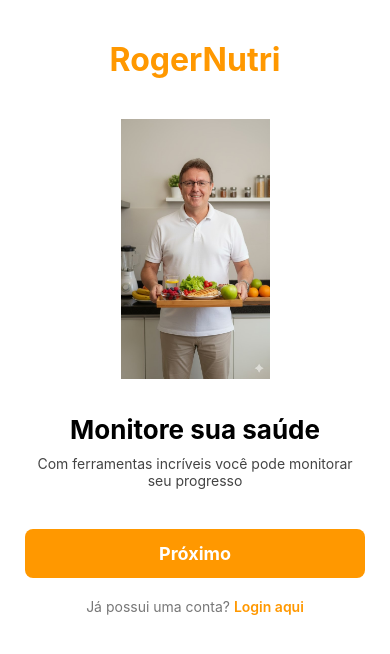
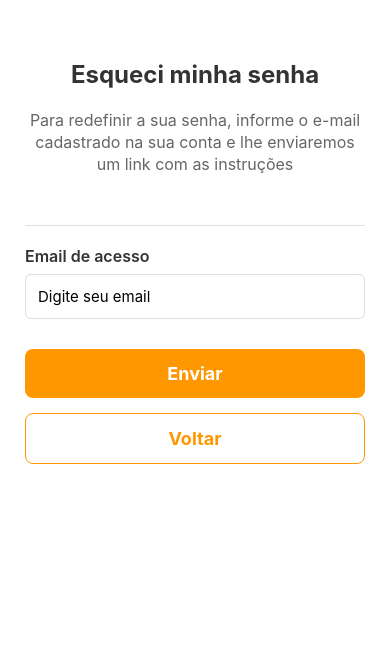
Before and after one commit to hiDaza/RogerNutri, a React Native app: screen /EsqueceuSenha in a window 390 px wide. Shown: the top 654 px of the page. Built offline with nearby package versions, Linux system fonts and the light colour scheme.

Commit message:
add change password screen

```diff
--- a/src/assets/Routes/index.js
+++ b/src/assets/Routes/index.js
@@ -7,6 +7,7 @@ import Onboarding2 from "../pages/Onboarding/Onboarding2";
 import Onboarding3 from "../pages/Onboarding/Onboarding3";
 import Login from "../pages/Login";
 import Cadastro from "../pages/Cadastro";
+import EsqueceuSenha from "../pages/EsqueceuSenha";
 
 const Stack = createNativeStackNavigator();
 
@@ -21,6 +22,7 @@ export default function Routes() {
 
         <Stack.Screen name="Login" component={Login} />
         <Stack.Screen name="Cadastro" component={Cadastro} />
+        <Stack.Screen name="EsqueceuSenha" component={EsqueceuSenha} />
 
       </Stack.Navigator>
     </NavigationContainer>
--- /dev/null
+++ b/src/assets/pages/EsqueceuSenha/index.js
@@ -0,0 +1,120 @@
+import React, { useState } from "react";
+import {
+  View,
+  Text,
+  TextInput,
+  TouchableOpacity,
+  StyleSheet
+} from "react-native";
+
+export default function EsqueceuSenha({ navigation }) {
+  const [email, setEmail] = useState("");
+
+  return (
+    <View style={styles.container}>
+
+      {/* Título */}
+      <Text style={styles.title}>Esqueci minha senha</Text>
+
+      {/* Texto explicativo */}
+      <Text style={styles.subtitle}>
+        Para redefinir a sua senha, informe o e-mail cadastrado na sua conta e
+        lhe enviaremos um link com as instruções
+      </Text>
+
+      {/* Linha divisória */}
+      <View style={styles.divider} />
+
+      {/* Campo Email */}
+      <Text style={styles.label}>Email de acesso</Text>
+      <TextInput
+        style={styles.input}
+        placeholder="Digite seu email"
+        value={email}
+        onChangeText={setEmail}
+        keyboardType="email-address"
+      />
+
+      {/* Botão Enviar */}
+      <TouchableOpacity style={styles.primaryButton}>
+        <Text style={styles.primaryButtonText}>Enviar</Text>
+      </TouchableOpacity>
+
+      {/* Botão Voltar */}
+      <TouchableOpacity
+        style={styles.secondaryButton}
+        onPress={() => navigation.goBack()}
+      >
+        <Text style={styles.secondaryButtonText}>Voltar</Text>
+      </TouchableOpacity>
+
+    </View>
+  );
+}
+
+const styles = StyleSheet.create({
+  container: {
+    flex: 1,
+    backgroundColor: "#FFF",
+    paddingHorizontal: 25,
+    paddingTop: 60,
+  },
+  title: {
+    fontSize: 24,
+    fontWeight: "bold",
+    textAlign: "center",
+    marginBottom: 20,
+    color: "#333",
+  },
+  subtitle: {
+    textAlign: "center",
+    color: "#666",
+    fontSize: 16,
+    lineHeight: 22,
+    marginBottom: 30,
+  },
+  divider: {
+    height: 1,
+    backgroundColor: "#E0E0E0",
+    marginVertical: 20,
+  },
+  label: {
+    fontSize: 16,
+    fontWeight: "600",
+    marginBottom: 8,
+    color: "#333",
+  },
+  input: {
+    height: 45,
+    borderWidth: 1,
+    borderColor: "#ddd",
+    borderRadius: 6,
+    paddingHorizontal: 12,
+    fontSize: 15,
+    marginBottom: 30,
+  },
+  primaryButton: {
+    backgroundColor: "#FF9800",
+    paddingVertical: 14,
+    borderRadius: 8,
+    marginBottom: 15,
+  },
+  primaryButtonText: {
+    color: "#FFF",
+    fontSize: 18,
+    textAlign: "center",
+    fontWeight: "bold",
+  },
+  secondaryButton: {
+    paddingVertical: 14,
+    borderRadius: 8,
+    borderWidth: 1,
+    borderColor: "#FF9800",
+  },
+  secondaryButtonText: {
+    color: "#FF9800",
+    fontSize: 18,
+    textAlign: "center",
+    fontWeight: "bold",
+  },
+});
--- a/src/assets/pages/Login/index.js
+++ b/src/assets/pages/Login/index.js
@@ -55,7 +55,7 @@ export default function Login({ navigation }) { // Adicione navigation como par
       </TouchableOpacity>
 
       {/* Esqueceu senha */}
-      <TouchableOpacity>
+      <TouchableOpacity onPress={() => navigation.navigate("EsqueceuSenha")}>
         <Text style={styles.forgotPassword}>Esqueceu sua senha?</Text>
       </TouchableOpacity>
 
```
